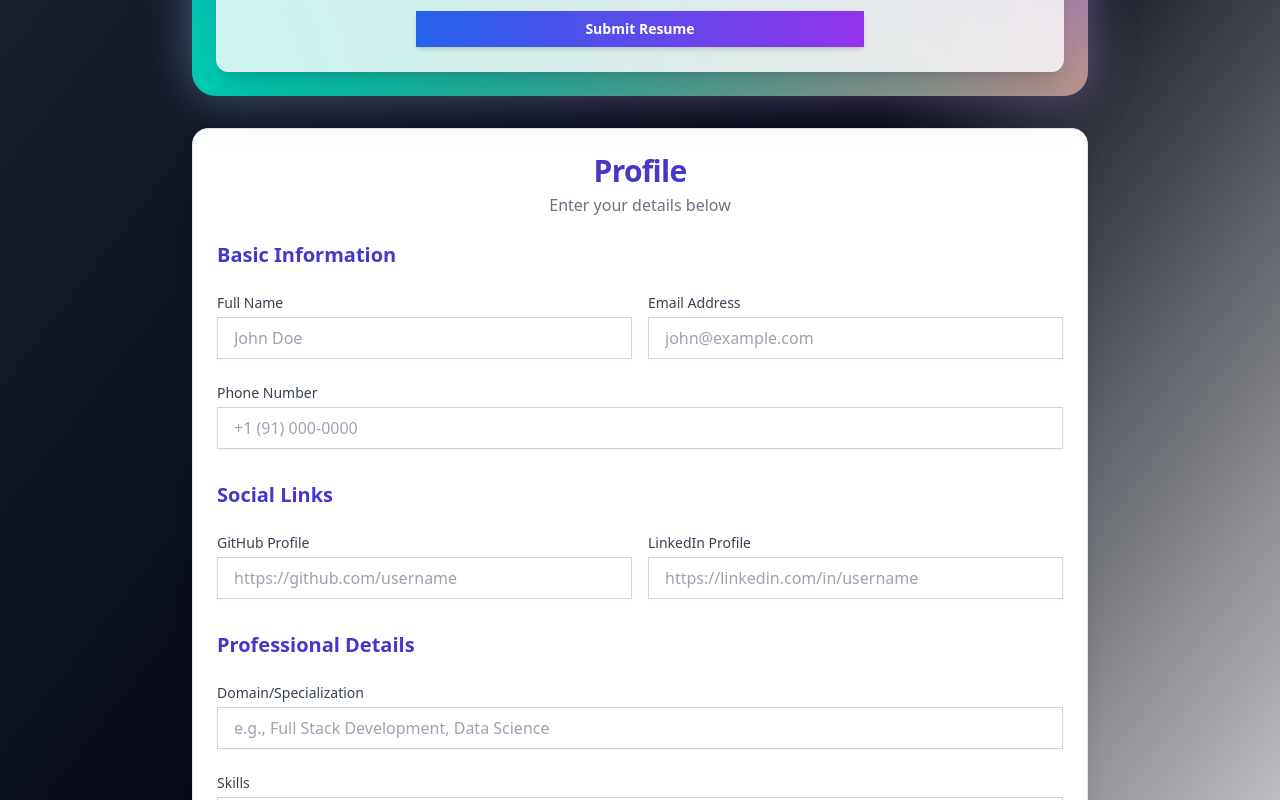
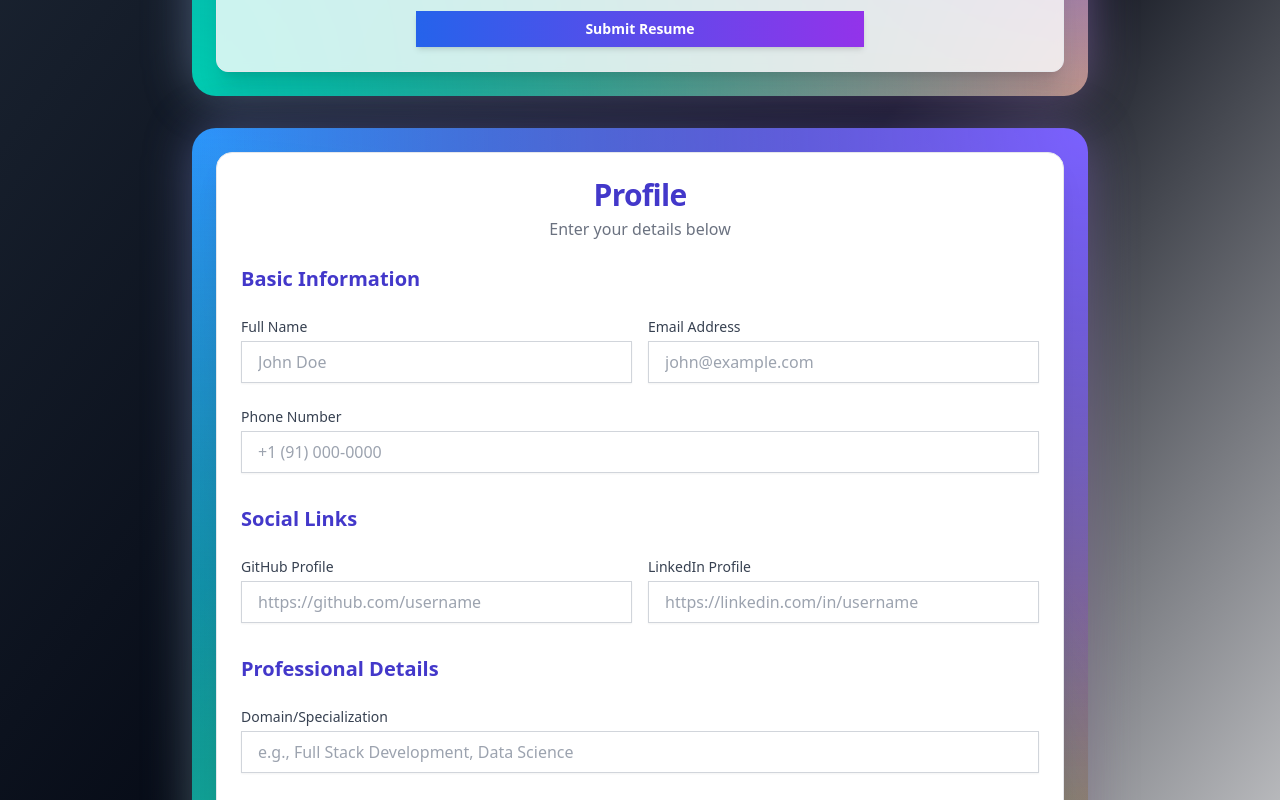
Before and after one commit to Arnav-NK/Job_Application_Auto-filler, a React (Vite) app in the folder vite-project/: page /dashboard in a window 1280 px wide. Shown: the part 400-1200 px from the top of the page. Built offline with nearby package versions, Linux system fonts and the light colour scheme.

Commit message:
Update HI.jsx

```diff
--- a/vite-project/src/pages/HI.jsx
+++ b/vite-project/src/pages/HI.jsx
@@ -1,7 +1,7 @@
 import { Button } from "@/components/ui/button";
 import { Card, CardHeader, CardTitle, CardContent } from "@/components/ui/card";
 import React, { useState, useEffect } from "react";
-
+import { BackgroundGradient } from "@/components/ui/background-gradient";
 const HI = ({ autofillData }) => {
   // State to manage form data
   const [person, setPerson] = useState({
@@ -93,6 +93,7 @@ const HI = ({ autofillData }) => {
 
   return (
     <div className="min-h-screen py-8 ">
+      <BackgroundGradient animate className="rounded-xl p-6">
         <Card className="max-w-4xl mx-auto shadow-xl rounded-2xl bg-white">
           <CardHeader className="space-y-1 text-center py-6">
             <CardTitle className="text-3xl font-bold text-indigo-700">
@@ -275,6 +276,7 @@ const HI = ({ autofillData }) => {
             </form>
           </CardContent>
         </Card>
+      </BackgroundGradient>
     </div>
   );
 };
```
Lines whose indentation alone changed are shown as unchanged.
